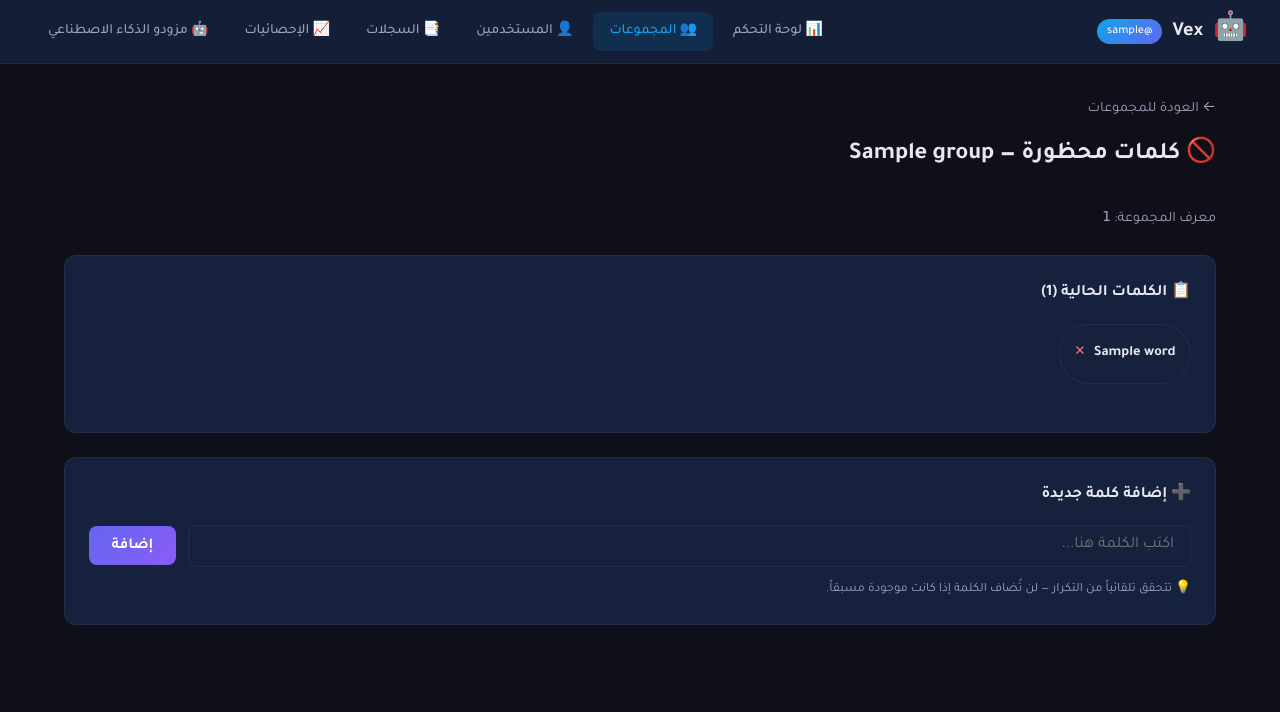
After one commit to twuijri/Vex, a FastAPI app: template web/templates/group_words.html in a window 1280 px wide. The commit adds this page. Shown: the top 712 px of the page. Run offline with FastAPI, Linux system fonts and the light colour scheme; the template is opened without the code that fills it: most values are stand-ins (such as "Sample title", 1, 10 or a date in 2020).

Commit message:
Add per-group blocked words manager in dashboard (view, add, delete, dedup)

```diff
--- /dev/null
+++ b/web/templates/group_words.html
@@ -0,0 +1,183 @@
+{% extends "base.html" %}
+
+{% block title %}Vex — كلمات {{ group.group_name }}{% endblock %}
+
+{% block head %}
+<style>
+    .words-grid {
+        display: flex;
+        flex-wrap: wrap;
+        gap: 0.6rem;
+        margin: 1rem 0 1.5rem;
+        min-height: 60px;
+    }
+
+    .word-chip {
+        display: inline-flex;
+        align-items: center;
+        gap: 0.5rem;
+        background: var(--bg-hover);
+        border: 1px solid var(--border-color);
+        border-radius: 99px;
+        padding: 0.35rem 0.9rem;
+        font-size: 0.9rem;
+        font-weight: 600;
+        direction: rtl;
+    }
+
+    .word-chip button {
+        background: none;
+        border: none;
+        cursor: pointer;
+        font-size: 0.85rem;
+        color: #f87171;
+        padding: 0;
+        line-height: 1;
+        transition: opacity 0.2s;
+    }
+
+    .word-chip button:hover {
+        opacity: 0.7;
+    }
+
+    .add-word-form {
+        display: flex;
+        gap: 0.75rem;
+        align-items: center;
+        margin-top: 0.5rem;
+    }
+
+    .add-word-form input {
+        flex: 1;
+        background: var(--bg-hover);
+        border: 1px solid var(--border-color);
+        border-radius: 8px;
+        color: var(--text-primary);
+        font-family: inherit;
+        font-size: 1rem;
+        padding: 0.65rem 1rem;
+        outline: none;
+        transition: border-color 0.2s;
+        direction: rtl;
+    }
+
+    .add-word-form input:focus {
+        border-color: var(--primary-color);
+    }
+
+    .btn-add-word {
+        background: linear-gradient(135deg, #6366f1, #8b5cf6);
+        color: white;
+        border: none;
+        border-radius: 8px;
+        padding: 0.65rem 1.4rem;
+        font-family: inherit;
+        font-size: 0.95rem;
+        font-weight: 700;
+        cursor: pointer;
+        white-space: nowrap;
+        transition: opacity 0.2s;
+    }
+
+    .btn-add-word:hover {
+        opacity: 0.9;
+    }
+
+    .empty-words {
+        color: var(--text-secondary);
+        font-size: 0.95rem;
+        padding: 1rem 0;
+    }
+
+    .card {
+        background: var(--bg-card);
+        border: 1px solid var(--border-color);
+        border-radius: 12px;
+        padding: 1.5rem;
+        margin-bottom: 1.5rem;
+    }
+
+    .flash {
+        padding: 0.75rem 1rem;
+        border-radius: 8px;
+        margin-bottom: 1rem;
+        font-weight: 600;
+    }
+
+    .flash-ok {
+        background: #16a34a22;
+        color: #4ade80;
+    }
+
+    .flash-err {
+        background: #dc262622;
+        color: #f87171;
+    }
+</style>
+{% endblock %}
+
+{% block nav %}
+<nav class="navbar">
+    <div class="nav-brand">
+        <span class="nav-logo">🤖</span>
+        <span class="nav-title">Vex</span>
+        <span class="nav-badge">@{{ bot_username }}</span>
+    </div>
+    <div class="nav-links">
+        <a href="/dashboard/" class="nav-link">📊 لوحة التحكم</a>
+        <a href="/dashboard/groups" class="nav-link active">👥 المجموعات</a>
+        <a href="/dashboard/users" class="nav-link">👤 المستخدمين</a>
+        <a href="/dashboard/logs" class="nav-link">📑 السجلات</a>
+        <a href="/dashboard/ai-stats" class="nav-link">📈 الإحصائيات</a>
+        <a href="/dashboard/ai-providers" class="nav-link">🤖 مزودو الذكاء الاصطناعي</a>
+    </div>
+</nav>
+{% endblock %}
+
+{% block content %}
+<div class="dashboard">
+    <a href="/dashboard/groups" style="color:var(--text-secondary);font-size:0.9rem;">← العودة للمجموعات</a>
+    <h1 class="page-title" style="margin-top:0.75rem;">
+        🚫 كلمات محظورة — {{ group.group_name }}
+    </h1>
+    <p style="color:var(--text-secondary);margin-bottom:1.5rem;font-size:0.9rem;">
+        معرف المجموعة: <code>{{ group.telegram_group_id }}</code>
+    </p>
+
+    {% if msg %}
+    <div class="flash {% if 'تم' in msg %}flash-ok{% else %}flash-err{% endif %}">{{ msg }}</div>
+    {% endif %}
+
+    <!-- Current words -->
+    <div class="card">
+        <h2 style="margin:0 0 1rem;font-size:1rem;">📋 الكلمات الحالية ({{ words|length }})</h2>
+        {% if words %}
+        <div class="words-grid">
+            {% for w in words %}
+            <span class="word-chip">
+                {{ w.word }}
+                <form method="post" action="/dashboard/groups/{{ group.id }}/words/{{ w.id }}/delete"
+                    style="display:inline">
+                    <button type="submit" title="حذف">✕</button>
+                </form>
+            </span>
+            {% endfor %}
+        </div>
+        {% else %}
+        <p class="empty-words">لا توجد كلمات محظورة بعد.</p>
+        {% endif %}
+    </div>
+
+    <!-- Add word -->
+    <div class="card">
+        <h2 style="margin:0 0 1rem;font-size:1rem;">➕ إضافة كلمة جديدة</h2>
+        <form method="post" action="/dashboard/groups/{{ group.id }}/words/add" class="add-word-form">
+            <input type="text" name="word" placeholder="اكتب الكلمة هنا..." required autocomplete="off">
+            <button type="submit" class="btn-add-word">إضافة</button>
+        </form>
+        <p style="color:var(--text-secondary);font-size:0.8rem;margin-top:0.75rem;">
+            💡 تتحقق تلقائياً من التكرار — لن تُضاف الكلمة إذا كانت موجودة مسبقاً.
+        </p>
+    </div>
+</div>
+{% endblock %}
```
Also changed, not shown: bot/services/group_service.py (+35 -0 lines), web/routes/dashboard.py (+52 -1 lines), web/templates/groups.html (+7 -0 lines).
